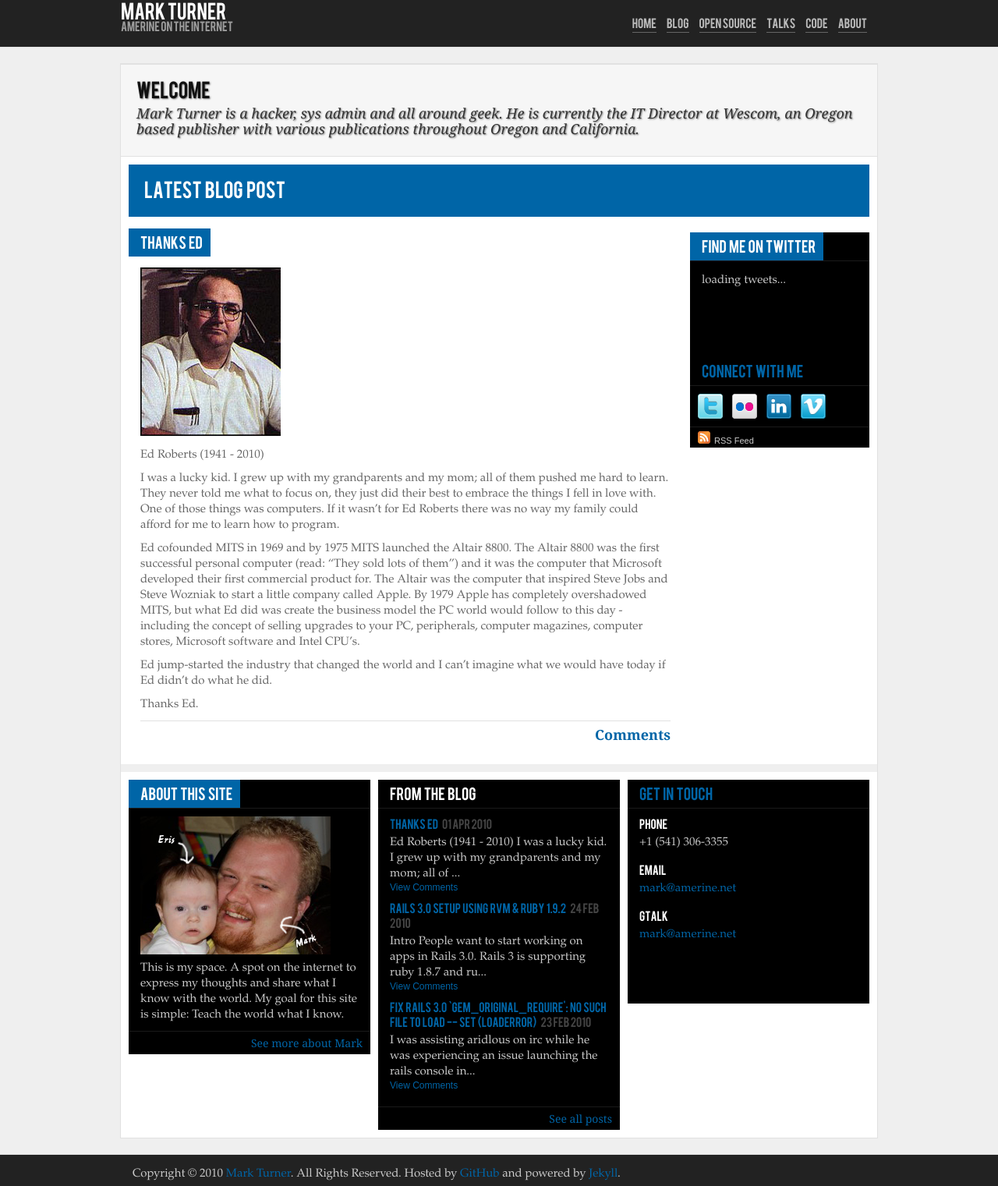
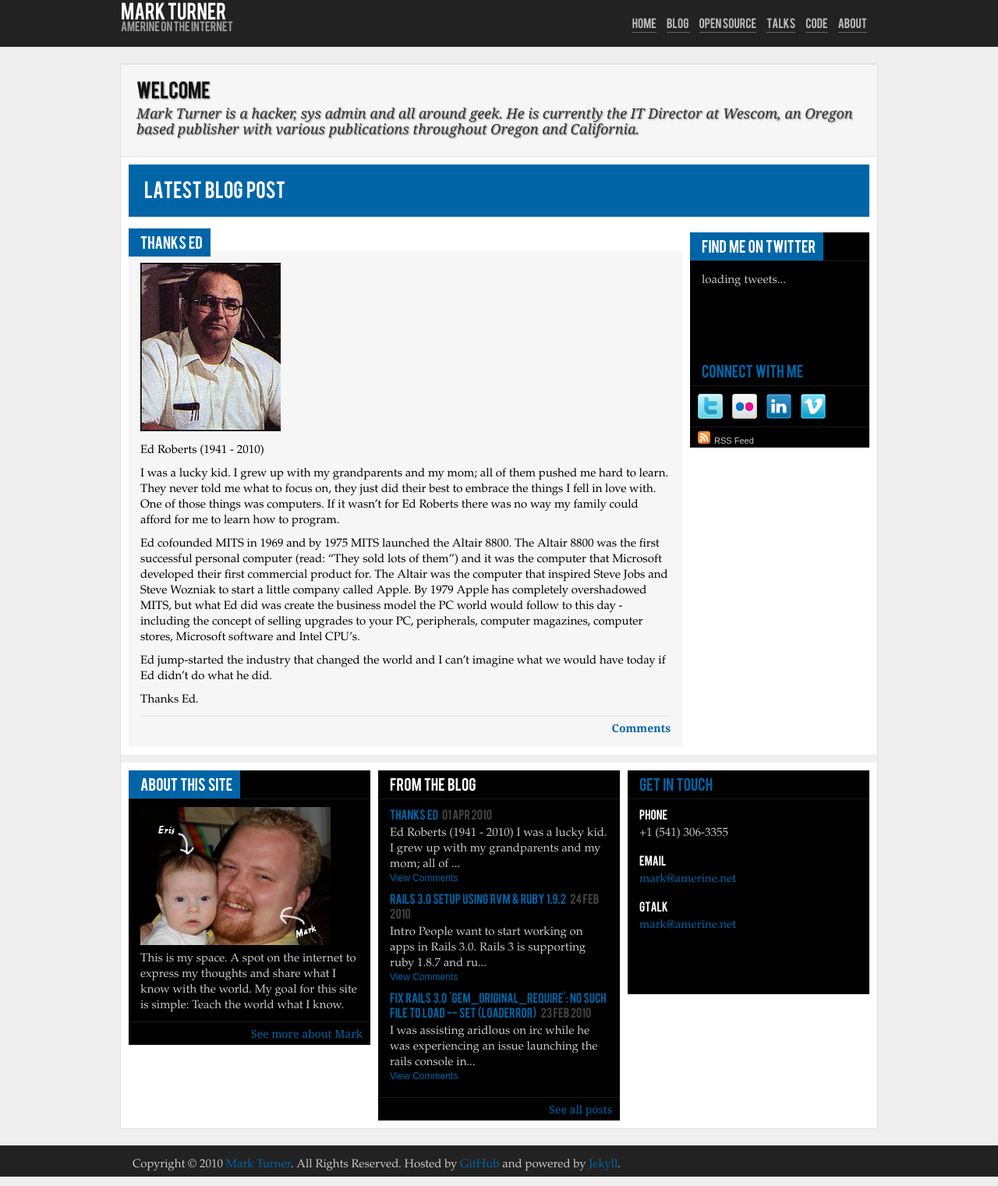
Before and after one commit to amerine/amerine.github.com, a Jekyll site: the page built from index.html, in a window 1280 px wide. Shown: the whole page at 78% size. Built offline with Jekyll 4.4.1, drawn with Linux system fonts in a browser that asks for light colours; Markdown is read by kramdown in place of the engine named in the settings; the list of posts is cut into pages by our own code; comment, search, counter and statistics services are not loaded.

Commit message:
style tweaks

```diff
--- a/stylesheets/style.css
+++ b/stylesheets/style.css
@@ -142,10 +142,10 @@
 #content section#intro a{display: block; width: 100%; text-align: right; font-family: Georgia, 'Times New Roman', Times, serif; font-weight: bold;}
 
 #content section.main{background: #ffffff; padding: 10px 0px 10px 10px; }
-	#content section.main .white{font: normal 18px/25px Palatino, "Palatino Linotype", serif; text-rendering: optimizeLegibility; color: #666666; }
+	#content section.main .white{text-rendering: optimizeLegibility; color: black; }
 	#content section.main .white img{display: block;margin-bottom: 5px;}
 	#content section.main .white h2{ height: 36px;  color: #ffffff; background: #0065A7; padding: 5px 10px 7px 15px;  display: inline;}
-	#content section.main .white .elements{padding: 15px;}
+	#content section.main .white .elements{background-color: #f6f6f6 ;padding: 15px;}
 	#content section.main .white .elements h3{ color: #323232; padding-bottom: 5px; }
 	#content section.main .white .elements p{  padding-bottom: 10px; }
 	#content section.main .white .elements a{text-align: right; display: block; padding-top: 5px; border-top: 1px solid #e1e1e1;
```
